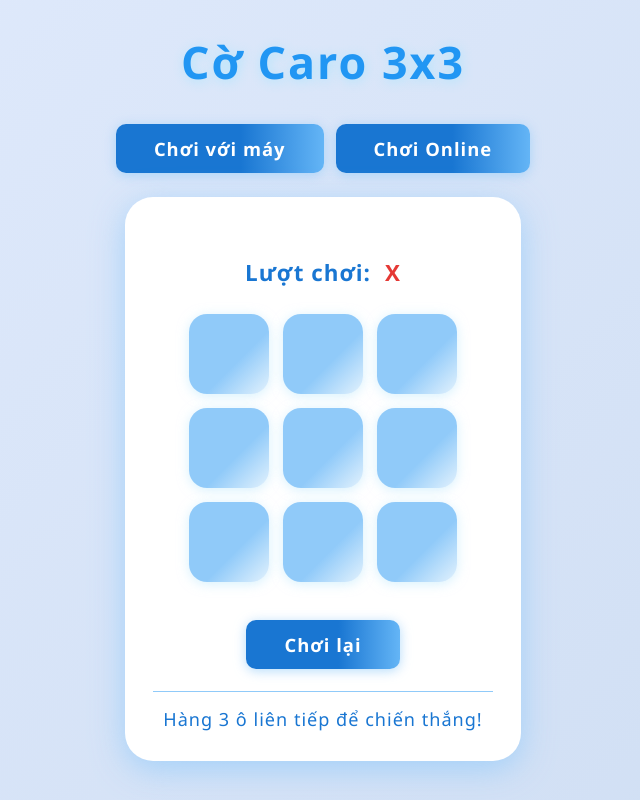
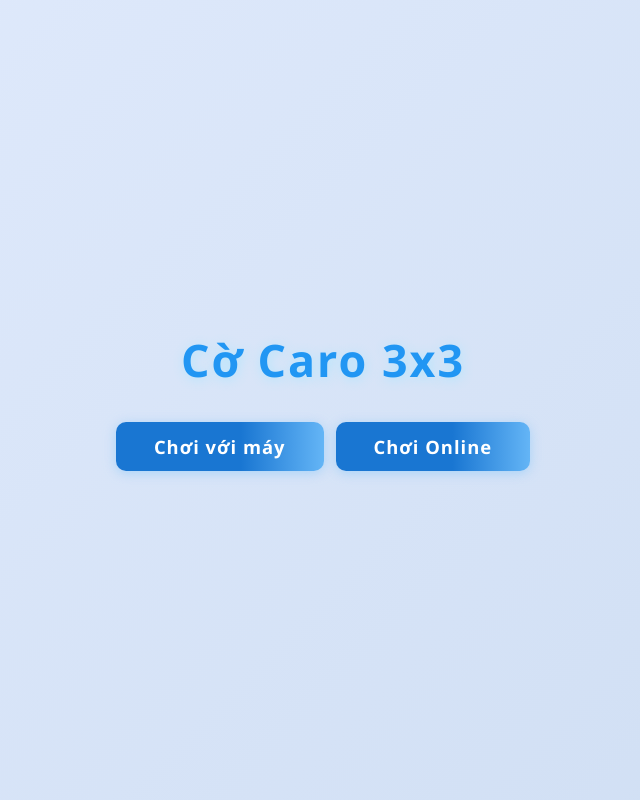
Before and after one commit to hoThanhThien/caro-game, a React (Vite) app: page / in a window 1280 px wide. Shown: the whole page, without its empty margins (317-957 px from the left). Built offline with nearby package versions, Linux system fonts and the light colour scheme.

Commit message:
Them menu

```diff
--- a/src/App.jsx
+++ b/src/App.jsx
@@ -294,26 +294,34 @@ function calculateWinner(squares) {
 }
 
 export default function App() {
-  const [mode, setMode] = useState('offline');
+  const [mode, setMode] = useState(null); // ban đầu chưa chọn chế độ
+  const [hasStarted, setHasStarted] = useState(false); // kiểm soát hiển thị bảng
+
+  function handleStart(selectedMode) {
+    setMode(selectedMode);
+    setHasStarted(true);
+  }
+
   return (
     <div className="caro-app">
       <h1 className="caro-title">Cờ Caro 3x3</h1>
+
+      {!hasStarted ? (
         <div style={{ marginBottom: 24 }}>
-        <button
-          className="caro-restart-btn"
-          onClick={() => setMode('offline')}
-        >
+          <button className="caro-restart-btn" onClick={() => handleStart('offline')}>
             Chơi với máy
           </button>
           <button
             className="caro-restart-btn"
             style={{ marginLeft: 12 }}
-          onClick={() => setMode('online')}
+            onClick={() => handleStart('online')}
           >
             Chơi Online
           </button>
         </div>
-      {mode === 'offline' ? <Board /> : <OnlineCaro />}
+      ) : (
+        mode === 'offline' ? <Board /> : <OnlineCaro />
+      )}
     </div>
   );
 }
```
Lines whose indentation alone changed are shown as unchanged.
